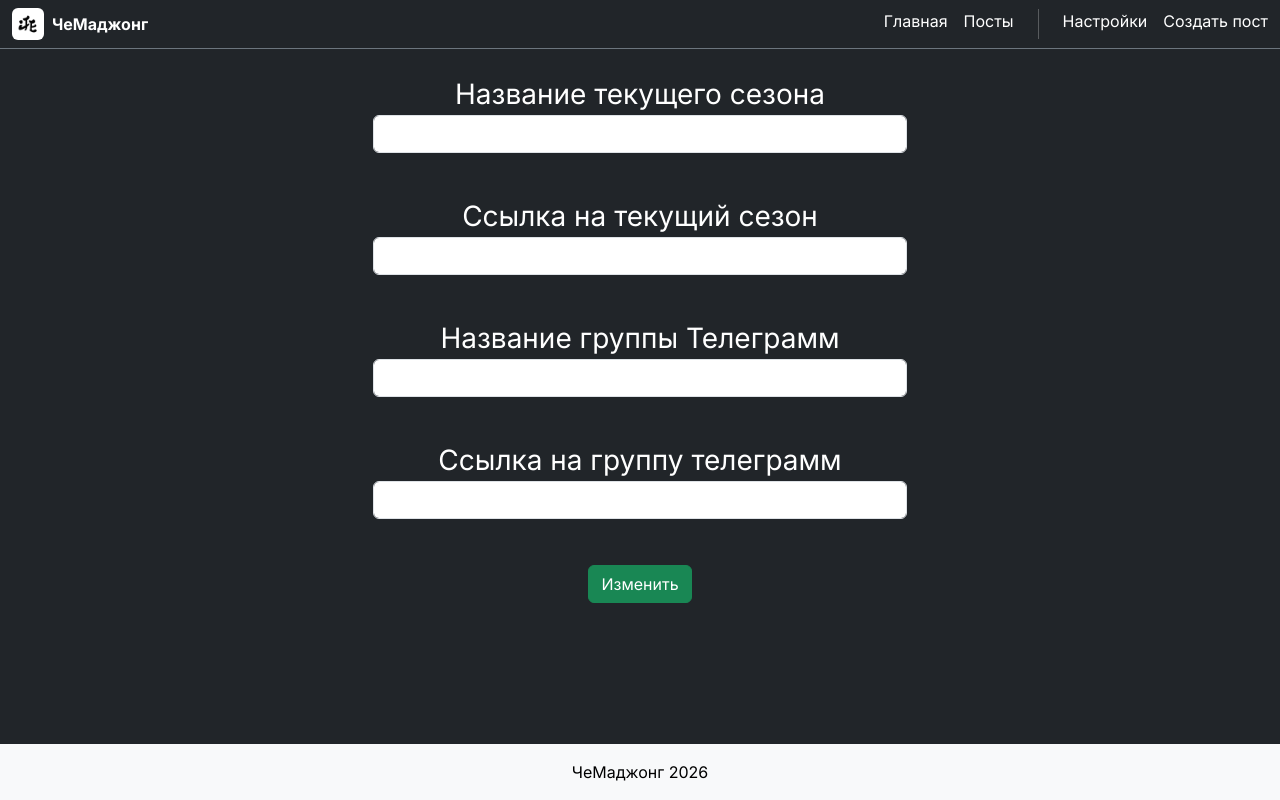
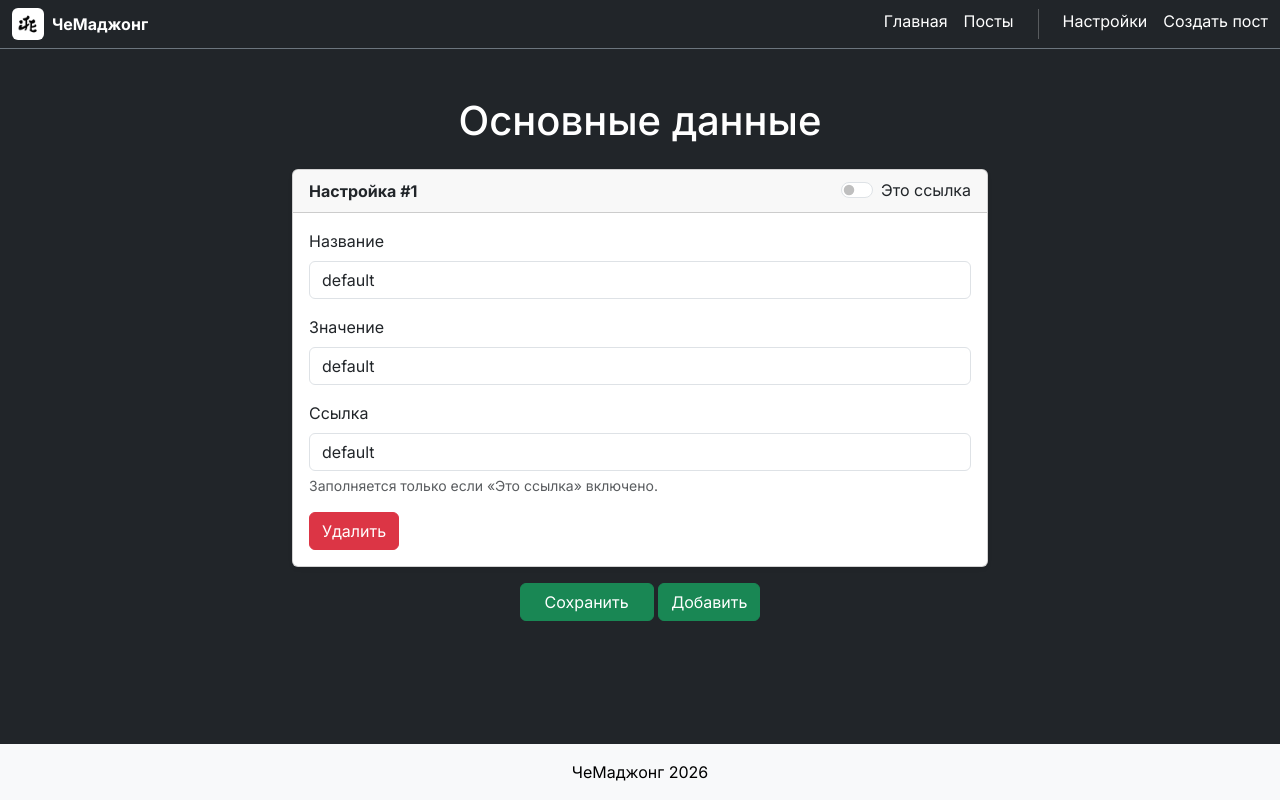
Before and after one commit to Cuptyom/flaskChemahjong, a Flask app: page /main-data-management in a window 1280 px wide. Run offline with Flask 3, Linux system fonts and the light colour scheme; the visitor is signed in with stand-in values (Sample User, id 1); data comes from the database, SQL or seed files in the repository.

Commit message:
Изменение упралвнения основными данными

```diff
--- a/app.py
+++ b/app.py
@@ -41,13 +41,13 @@ class ArticleImage(db.Model):
 
 class MainData(db.Model):
     main_data_id = db.Column(db.Integer, primary_key=True)
-    current_season_name = db.Column(db.String(100), nullable=False)
-    current_season_link = db.Column(db.String(100), nullable=False)
-    current_tg_name = db.Column(db.String(100), nullable=False)
-    current_tg_link = db.Column(db.String(100), nullable=False)
+    data_name = db.Column(db.String(100), nullable=False)
+    data_value = db.Column(db.String(100), nullable=False)
+    is_link = db.Column(db.Boolean, nullable=False, default=False)
+    data_link = db.Column(db.String(100), nullable=True)
 
     def __repr__(self):
-        return '<Article %r>' % self.main_data_id
+        return '<Article %r>' % self.main_data_id   # ❌
 # --------- вспомогательные функции -------
 @app.context_processor
 def inject_auth():
@@ -94,28 +94,57 @@ def login_required(f):
 @app.route('/main-data-management', methods=['GET', 'POST'])
 @login_required
 def main_data_management():
-    main_data = MainData.query.first()
+    main_data = MainData.query.all()
+    if not main_data:
+            new_main_data = MainData(data_name='default', data_value='default', is_link=False, data_link="default")
+            db.session.add(new_main_data)
+            db.session.commit()
     if request.method == 'POST':
-        if main_data is None:
-            main_data = MainData()
-            db.session.add(main_data)
-        main_data.current_season_name = request.form['current_season_name']
-        main_data.current_season_link = request.form['current_season_link']
-        main_data.current_tg_name = request.form['current_tg_name']
-        main_data.current_tg_link = request.form['current_tg_link']
+        for row in main_data:
+            row.data_name = request.form.get(f'data_name{row.main_data_id}')
+            row.data_value = request.form.get(f'data_value{row.main_data_id}')
+            row.is_link = f'is_link{row.main_data_id}' in request.form
+            row.data_link = request.form.get(f'data_link{row.main_data_id}')
 
         db.session.commit()
         return redirect('/')
     else:
-        main_data = MainData.query.first()
+        main_data = MainData.query.all()
         return render_template('main_data_management.html', main_data=main_data)
+
+
+#добавление новой информации
+@app.route('/add-main-data', methods=['GET', 'POST'])
+@login_required
+def add_main_data():
+    if request.method == 'POST':
+        new_data_name = request.form.get(f'data_name_new')
+        new_data_value = request.form.get(f'data_value_new')
+        new_is_link = f'is_link_new' in request.form
+        new_data_link = request.form.get(f'data_link_new')
+
+        new_main_data = MainData(data_name=new_data_name, data_value=new_data_value, is_link=new_is_link, data_link=new_data_link)
+        db.session.add(new_main_data)
+        db.session.commit()
+        return redirect('/main-data-management')
+    else:
+        return render_template('add_main_data.html')
+
+
+@app.route('/delete-main-data/<int:main_data_id>', methods=['POST'])
+@login_required
+def delete_main_data(main_data_id):
+    main_data = MainData.query.get_or_404(main_data_id)
+    db.session.delete(main_data)
+    db.session.commit()
+    return redirect('/main-data-management')
 
 
 #главная страница
 @app.route('/')
 @app.route('/home')
 def index():
-    main_data = MainData.query.first()
+    main_data = MainData.query.all()
     return render_template('index.html', main_data=main_data)
 
 
--- a/static/css/main.css
+++ b/static/css/main.css
@@ -100,8 +100,8 @@
 
   .sc-btn {
     display: inline-block;
-    background-color: var(--sc-orange);
-    color: #fff !important;
+    background-color: white;
+    color: #000 !important;
     text-decoration: none !important;
     padding: 8px 20px;
     border-radius: 24px;
@@ -112,7 +112,6 @@
   }
 
   .sc-btn:hover {
-    background-color: var(--sc-orange-hover);
     transform: translateY(-1px);
   }
 
--- a/templates/main_data_management.html
+++ b/templates/main_data_management.html
@@ -1,21 +1,95 @@
 {% extends 'base.html' %}
 
-{% block title %}
-Изменить оснвоные данные
-{% endblock %}
+{% block title %}Изменить основные данные{% endblock %}
 
-{% block body%}
-<div class = "container fs-3 text-center w-50">
-	<form method="post">
-		Название текущего сезона
-		<input type="text" name="current_season_name" id="current_season_name" class="form-control" value="{{ main_data.current_season_name }}"><br>
-		Ссылка на текущий сезон
-		<input type ="text" name="current_season_link" id="current_season_link" class="form-control" value="{{ main_data.current_season_link }}"><br>
-		Название группы Телеграмм
-		<input type ="text" name="current_tg_name" id="current_tg_name" class="form-control" value="{{ main_data.current_tg_name }}"><br>
-		Ссылка на группу телеграмм
-		<input type ="text" name="current_tg_link" id="current_tg_link" class="form-control" value="{{ main_data.current_tg_link }}"><br>
-    	<input type="submit" class="btn btn-success" value="Изменить"><br>
-	</form>
+{% block body %}
+<div class="container" style="max-width: 720px;">
+    <h1 class="text-center my-4">Основные данные</h1>
+
+    <!-- ОСНОВНАЯ ФОРМА — только карточки -->
+    <form method="post">
+        {% for row in main_data %}
+        <div class="card mb-3 shadow-sm">
+            <div class="card-header d-flex justify-content-between align-items-center">
+                <span class="fw-bold">Настройка #{{ row.main_data_id }}</span>
+
+                <div class="form-check form-switch">
+                    <input class="form-check-input" type="checkbox"
+                           name="is_link{{ row.main_data_id }}"
+                           id="is_link_{{ row.main_data_id }}"
+                           {% if row.is_link %}checked{% endif %}>
+                    <label class="form-check-label" for="is_link_{{ row.main_data_id }}">
+                        Это ссылка
+                    </label>
+                </div>
+            </div>
+
+            <div class="card-body">
+                <div class="mb-3">
+                    <label for="name_{{ row.main_data_id }}" class="form-label">Название</label>
+                    <input type="text" class="form-control"
+                           name="data_name{{ row.main_data_id }}"
+                           id="name_{{ row.main_data_id }}"
+                           value="{{ row.data_name }}"
+                           placeholder="Например: current_season_name">
+                </div>
+
+                <div class="mb-3">
+                    <label for="value_{{ row.main_data_id }}" class="form-label">Значение</label>
+                    <input type="text" class="form-control"
+                           name="data_value{{ row.main_data_id }}"
+                           id="value_{{ row.main_data_id }}"
+                           value="{{ row.data_value or '' }}"
+                           placeholder="Текст, который увидят пользователи">
+                </div>
+
+                <div class="mb-3">
+                    <label for="link_{{ row.main_data_id }}" class="form-label">Ссылка</label>
+                    <input type="text" class="form-control"
+                           name="data_link{{ row.main_data_id }}"
+                           id="link_{{ row.main_data_id }}"
+                           value="{{ row.data_link or '' }}"
+                           placeholder="https://...">
+                    <div class="form-text">Заполняется только если «Это ссылка» включено.</div>
+                </div>
+
+                <!-- Кнопка открывает модал с уникальным ID -->
+                <button type="button" class="btn btn-danger"
+                        data-bs-toggle="modal"
+                        data-bs-target="#deleteModal{{ row.main_data_id }}">
+                    Удалить
+                </button>
+            </div>
+        </div>
+        {% endfor %}
+
+        <div class="text-center mb-5">
+            <button type="submit" class="btn btn-success px-4">Сохранить</button>
+            <a href="{{ url_for('add_main_data') }}" class="btn btn-success">Добавить</a>
+        </div>
+    </form>
+
+    <!-- МОДАЛЫ — ВНЕ основной формы, но внутри цикла -->
+    {% for row in main_data %}
+    <div class="modal fade text-dark" id="deleteModal{{ row.main_data_id }}" tabindex="-1">
+        <div class="modal-dialog">
+            <div class="modal-content">
+                <div class="modal-header">
+                    <h5 class="modal-title">Удалить настройку «{{ row.data_name }}»?</h5>
+                    <button type="button" class="btn-close" data-bs-dismiss="modal"></button>
+                </div>
+                <div class="modal-body">
+                    Действие нельзя отменить.
+                </div>
+                <div class="modal-footer">
+                    <button type="button" class="btn btn-secondary" data-bs-dismiss="modal">Отмена</button>
+                    <form method="post" action="{{ url_for('delete_main_data', main_data_id=row.main_data_id) }}">
+                        <button type="submit" class="btn btn-danger">Удалить</button>
+                    </form>
+                </div>
+            </div>
+        </div>
+    </div>
+    {% endfor %}
 </div>
 {% endblock %}
```
Also changed, not shown: templates/add_main_data.html (added, +60 -0 lines), templates/index.html (+15 -27 lines).
